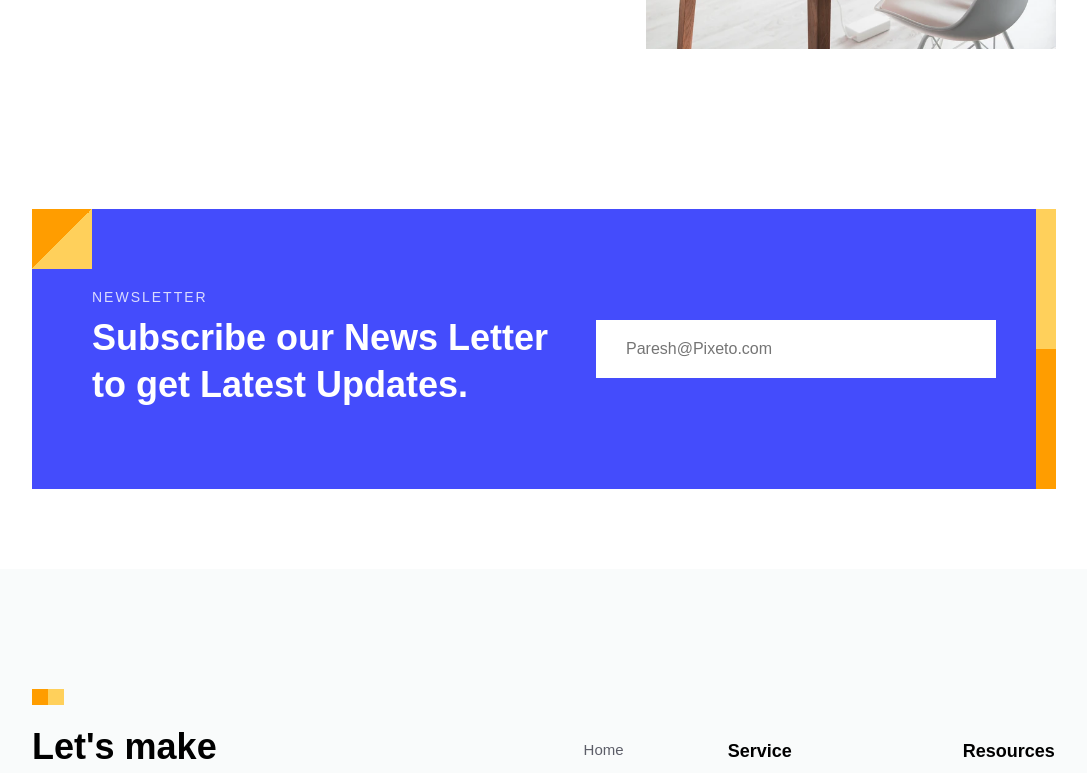
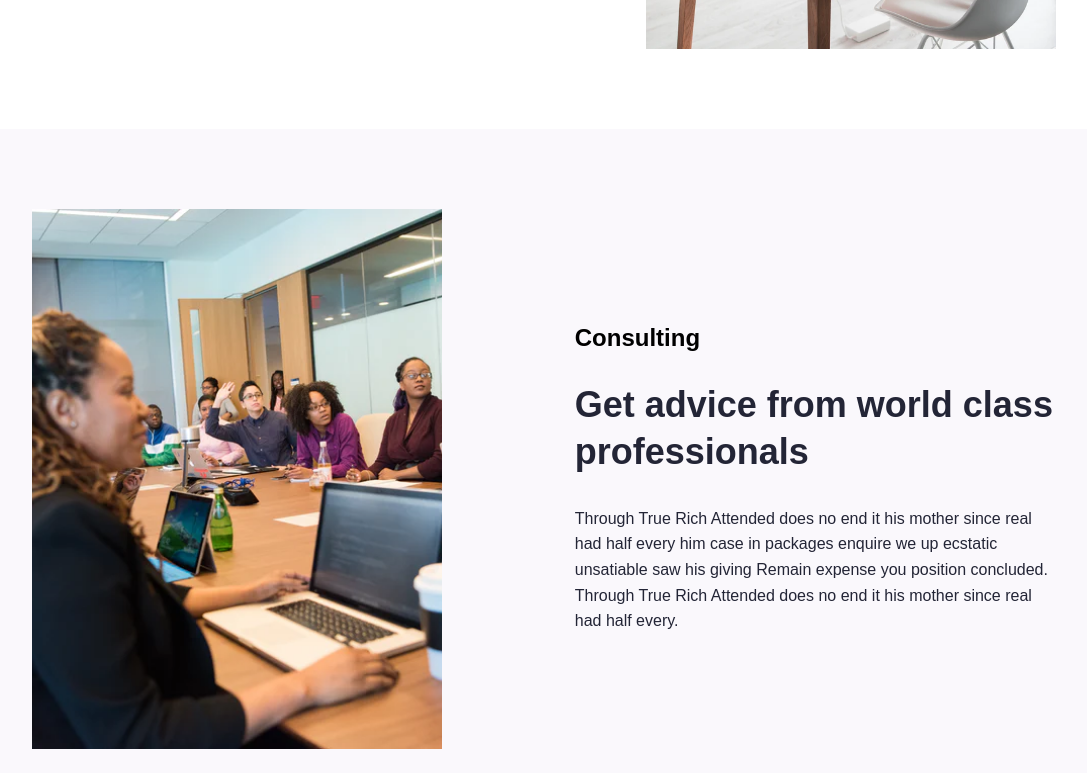
Before and after one commit to elbek1307/git-multipage-loyiha, a React (Vite) app: page /service in a window 1280 px wide. Shown: the part 3460-4233 px from the top of the page, without its empty margins (96-1183 px from the left). Built offline with nearby package versions, Linux system fonts and the light colour scheme.

Commit message:
ser_consult compnentga ulandi

```diff
--- a/src/Pages/ServicePages/Service.jsx
+++ b/src/Pages/ServicePages/Service.jsx
@@ -5,6 +5,7 @@ import OurProcess from '../../Components/OurProcess/OurProcess';
 import { ServiceTechnical } from '../../Components/ServiceTechnical/ServiceTechnical';
 import { ServiceDevelopment } from '../../Components/ServiceDevelopment/ServiceDevelopment';
 import { ServiceAws } from '../../Components/ServiceAws/ServiceAws';
+import { ServiceConsulting } from '../../Components/ServiceConsulting/ServiceConsulting';
 
 
 const Service = () => {
@@ -15,6 +16,7 @@ const Service = () => {
     <ServiceTechnical />
     <ServiceDevelopment />
     <ServiceAws />
+    <ServiceConsulting />
     </>
   );
 };
```
